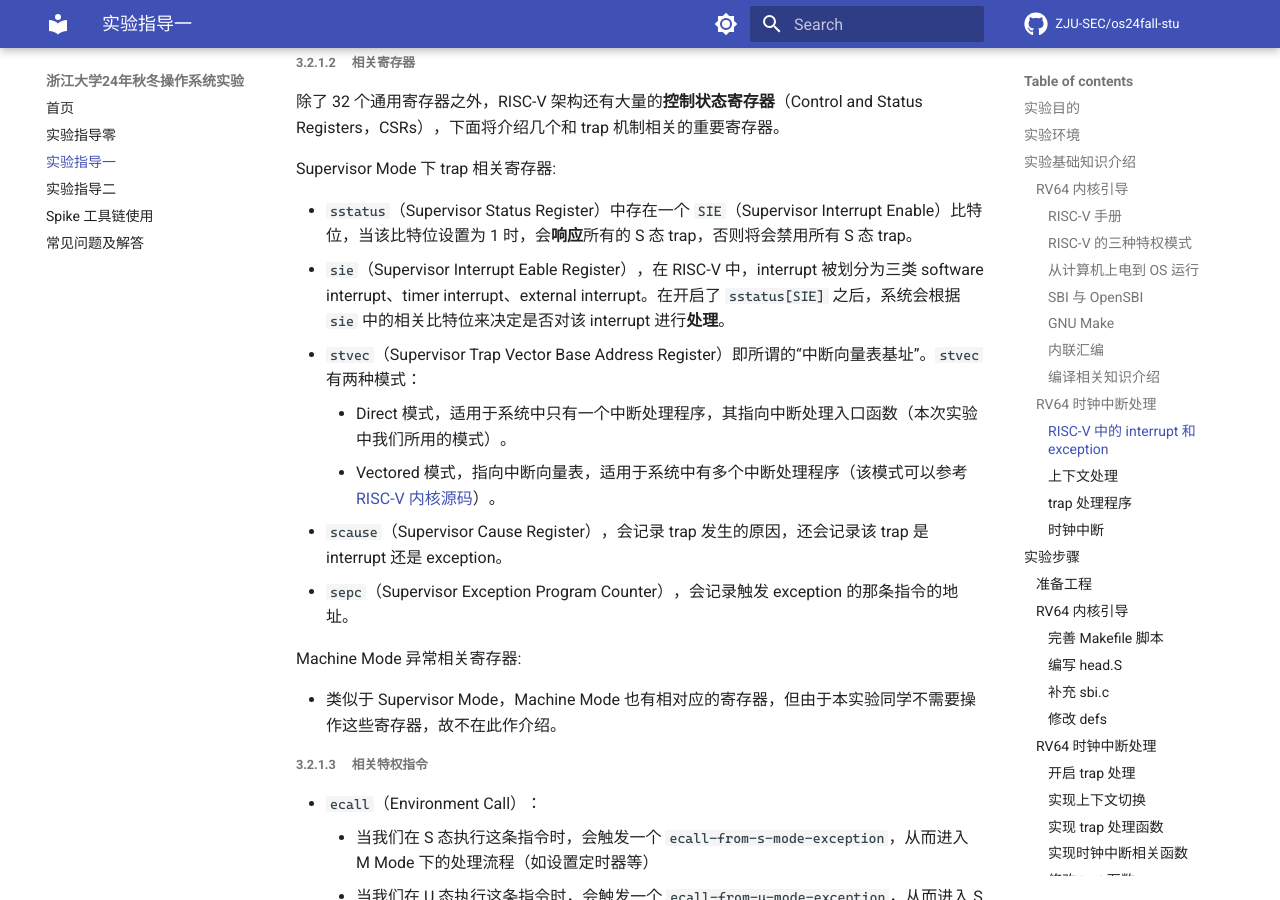
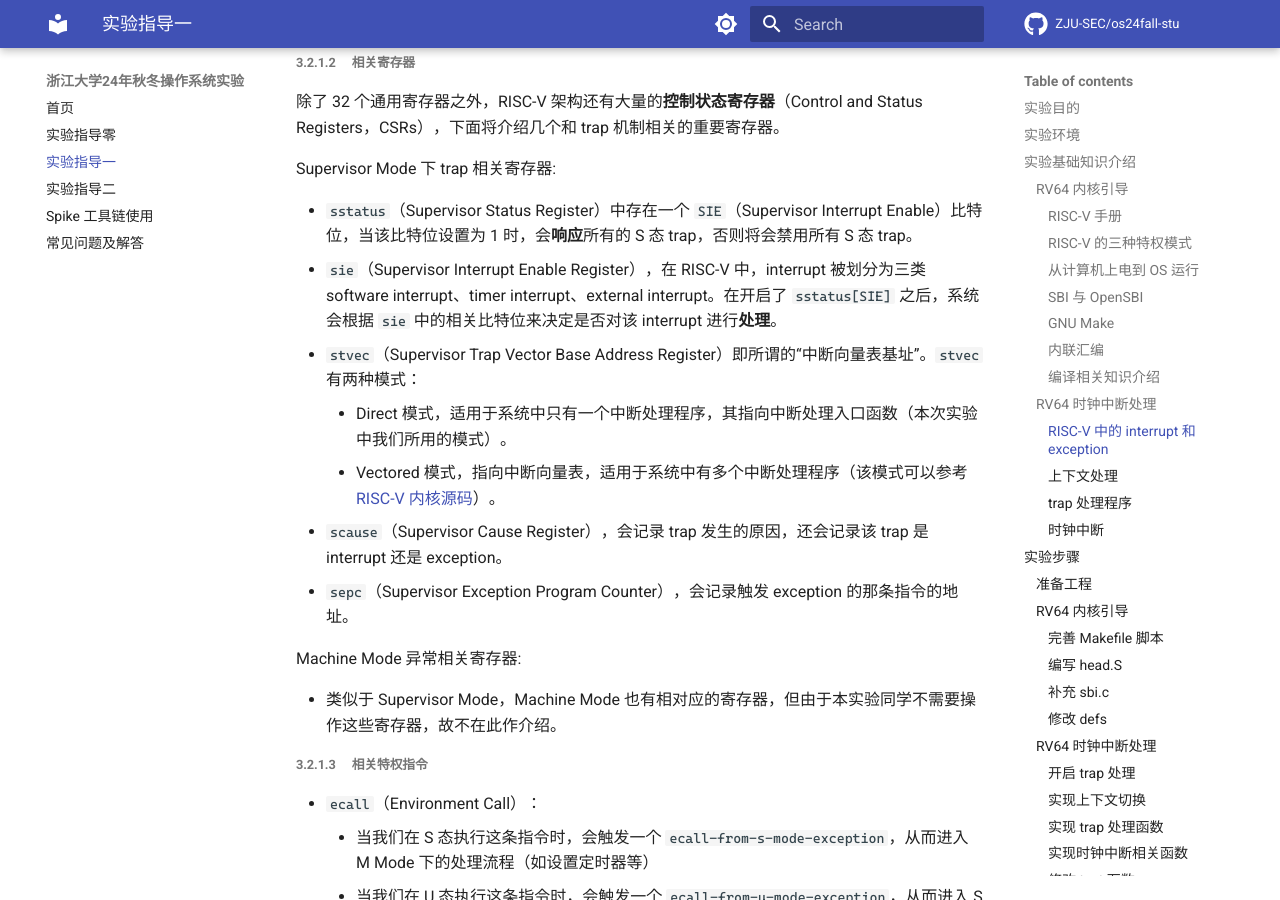
Before and after one commit to ZJU-SEC/os24fall-stu, an MkDocs documentation site: the page built from docs/lab1.md, in a window 1280 px wide and 900 px high, scrolled down 7910 px. Built offline with MkDocs 1.6.1 and Material for MkDocs 9.7.7, drawn with Linux system fonts in a browser that asks for light colours; some web fonts are replaced; comment, search, counter and statistics services are not loaded.

Commit message:
fix: typo in lab1 (#5)

```diff
--- a/docs/lab1.md
+++ b/docs/lab1.md
@@ -341,7 +341,7 @@ trap 给了 OS 与硬件、软件交互的能力。在 **3.1** 中我们介绍
 Supervisor Mode 下 trap 相关寄存器:
 
 - `sstatus`（Supervisor Status Register）中存在一个 `SIE`（Supervisor Interrupt Enable）比特位，当该比特位设置为 1 时，会**响应**所有的 S 态 trap，否则将会禁用所有 S 态 trap。
-- `sie`（Supervisor Interrupt Eable Register），在 RISC-V 中，interrupt 被划分为三类 software interrupt、timer interrupt、external interrupt。在开启了 `sstatus[SIE]` 之后，系统会根据 `sie` 中的相关比特位来决定是否对该 interrupt 进行**处理**。
+- `sie`（Supervisor Interrupt Enable Register），在 RISC-V 中，interrupt 被划分为三类 software interrupt、timer interrupt、external interrupt。在开启了 `sstatus[SIE]` 之后，系统会根据 `sie` 中的相关比特位来决定是否对该 interrupt 进行**处理**。
 - `stvec`（Supervisor Trap Vector Base Address Register）即所谓的“中断向量表基址”。`stvec` 有两种模式：
     - Direct 模式，适用于系统中只有一个中断处理程序，其指向中断处理入口函数（本次实验中我们所用的模式）。
     - Vectored 模式，指向中断向量表，适用于系统中有多个中断处理程序（该模式可以参考 [RISC-V 内核源码](https://elixir.bootlin.com/linux/v6.11/source/arch/riscv/kernel/entry.S#L340)）。
```
